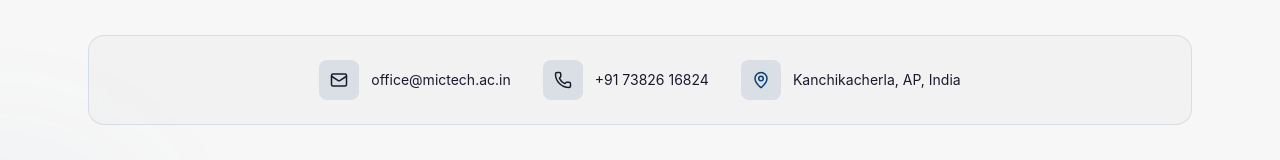
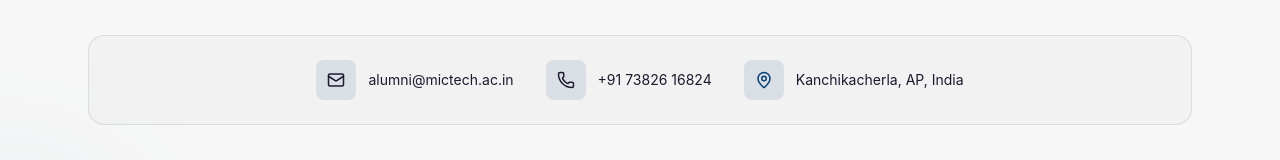
Before and after one commit to D-Mokshyagna-yadav/Alumini, a React (Vite) app in the folder client/: page / in a window 1280 px wide. Shown: the part 5733-5893 px from the top of the page. Built offline with nearby package versions, Linux system fonts and the light colour scheme; no server answers.

Commit message:
replaced few mails

```diff
--- a/client/src/components/layout/Footer.tsx
+++ b/client/src/components/layout/Footer.tsx
@@ -145,11 +145,11 @@ const Footer = () => {
                     className="bg-[var(--bg-tertiary)]/60 backdrop-blur-sm p-6 mb-12 border border-[var(--border-color)] rounded-2xl"
                 >
                     <div className="flex flex-wrap justify-center gap-4 sm:gap-8 text-sm">
-                        <a href={`mailto:${branding.contactEmail || 'office@mictech.ac.in'}`} className="flex items-center gap-3 text-[var(--text-secondary)] hover:text-[var(--accent)] transition-colors group">
+                        <a href={`mailto:${branding.contactEmail || ' alumni@mictech.ac.in'}`} className="flex items-center gap-3 text-[var(--text-secondary)] hover:text-[var(--accent)] transition-colors group">
                             <div className="w-10 h-10 bg-[var(--accent)]/10 rounded-lg flex items-center justify-center group-hover:bg-[var(--accent)] group-hover:text-[var(--bg-primary)] transition-all duration-200">
                                 <Mail size={18} />
                             </div>
-                            <span>{branding.contactEmail || 'office@mictech.ac.in'}</span>
+                            <span>{branding.contactEmail || 'alumni@mictech.ac.in'}</span>
                         </a>
                         <a href={`tel:${branding.contactPhone || '+91 73826 16824'}`} className="flex items-center gap-3 text-[var(--text-secondary)] hover:text-[var(--accent)] transition-colors group">
                             <div className="w-10 h-10 bg-[var(--accent)]/10 rounded-lg flex items-center justify-center group-hover:bg-[var(--accent)] group-hover:text-[var(--bg-primary)] transition-all duration-200">
--- a/client/src/pages/Contact.tsx
+++ b/client/src/pages/Contact.tsx
@@ -39,7 +39,7 @@ const Contact = () => {
         {
             icon: Mail,
             title: 'Email Us',
-            content: 'office@mictech.ac.in',
+            content: ' alumni@mictech.ac.in',
         },
         {
             icon: Clock,
@@ -136,7 +136,7 @@ const Contact = () => {
                                         </div>
                                         <div>
                                             <p className="text-sm text-[var(--bg-primary)]/60">Email us at</p>
-                                            <p className="font-semibold">office@mictech.ac.in</p>
+                                            <p className="font-semibold"> alumni@mictech.ac.in</p>
                                         </div>
                                     </div>
                                     <div className="flex items-center gap-4 p-4 bg-[var(--bg-primary)]/10 backdrop-blur-sm">
```
